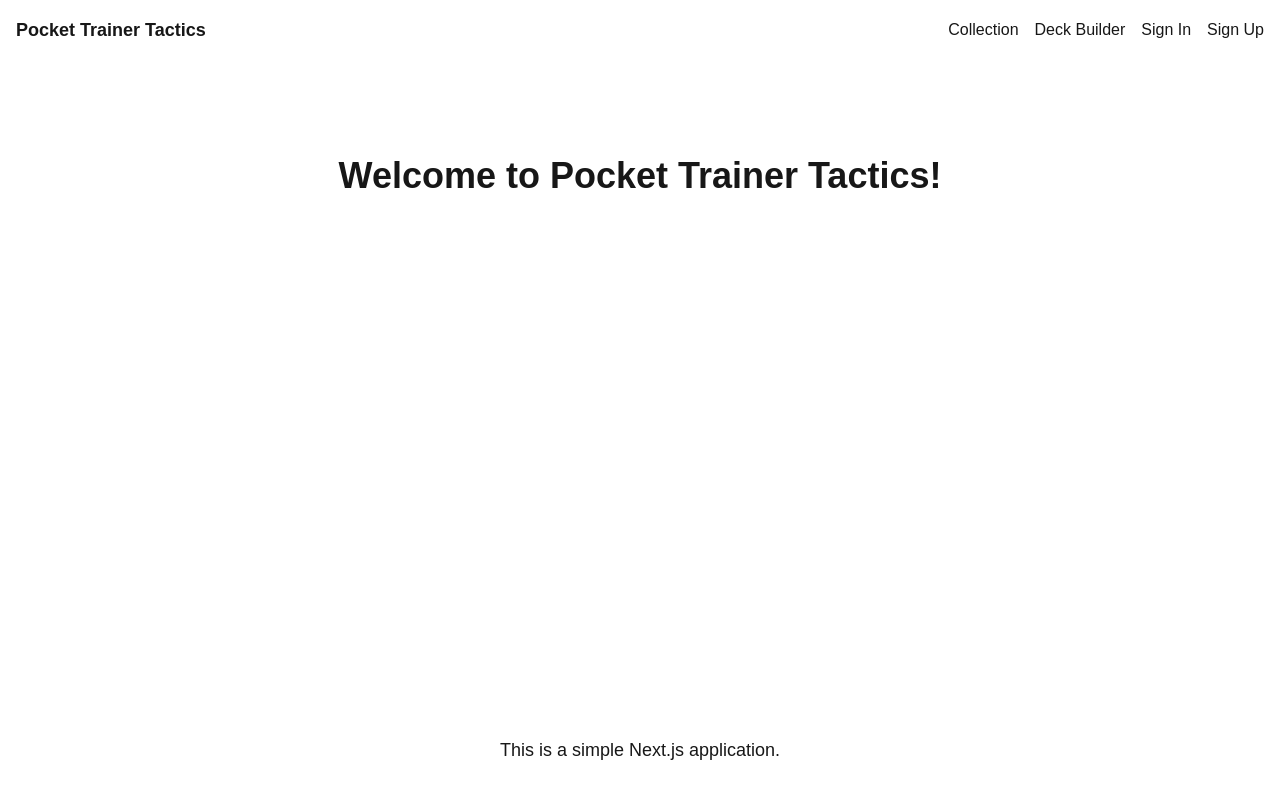
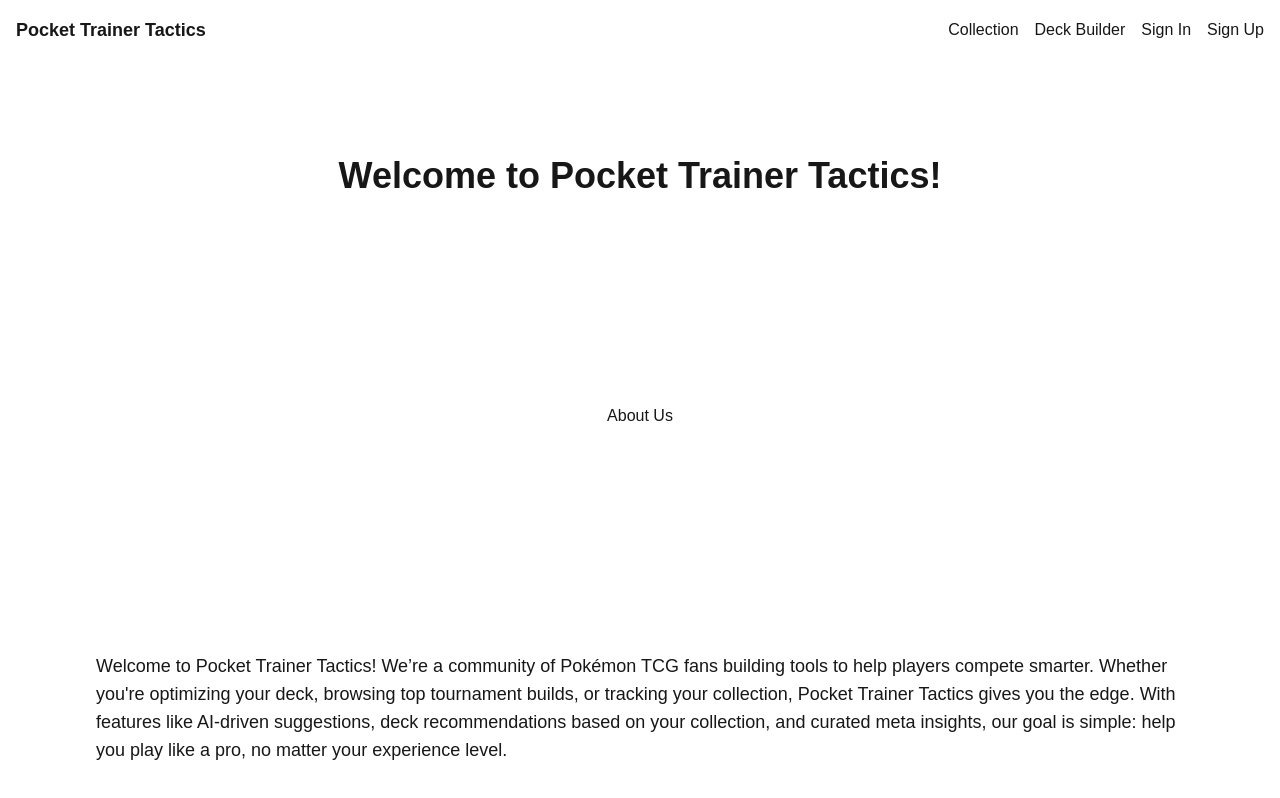
Before and after one commit to AlexGibby2000/tcg-pocket-helper, a Next.js app: page / in a window 1280 px wide. Shown: the top 798 px of the page. Built offline with nearby package versions, Linux system fonts and the light colour scheme; no server answers.

Commit message:
added about us section on homepage

```diff
--- a/src/app/page.tsx
+++ b/src/app/page.tsx
@@ -3,7 +3,16 @@ export default function Home() {
   return (
     <main className="flex min-h-screen flex-col items-center justify-between p-24">
       <h1 className="text-4xl font-bold">Welcome to Pocket Trainer Tactics!</h1>
-      <p className="mt-4 text-lg">This is a simple Next.js application.</p>
+      <h2>About Us</h2>
+      <p className="mt-4 text-lg">
+        Welcome to Pocket Trainer Tactics! We’re a community of Pokémon TCG fans
+        building tools to help players compete smarter. Whether you're
+        optimizing your deck, browsing top tournament builds, or tracking your
+        collection, Pocket Trainer Tactics gives you the edge. With features
+        like AI-driven suggestions, deck recommendations based on your
+        collection, and curated meta insights, our goal is simple: help you play
+        like a pro, no matter your experience level.
+      </p>
     </main>
   );
 }
```
